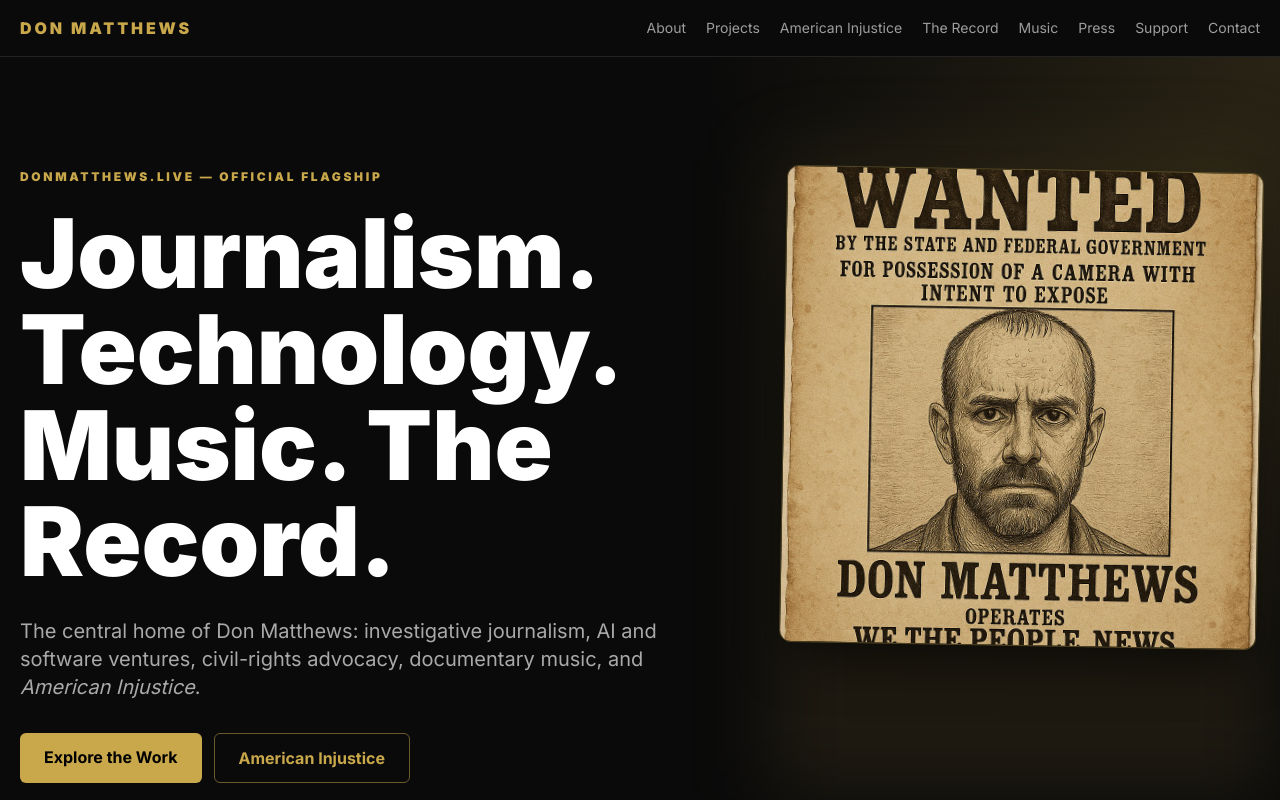
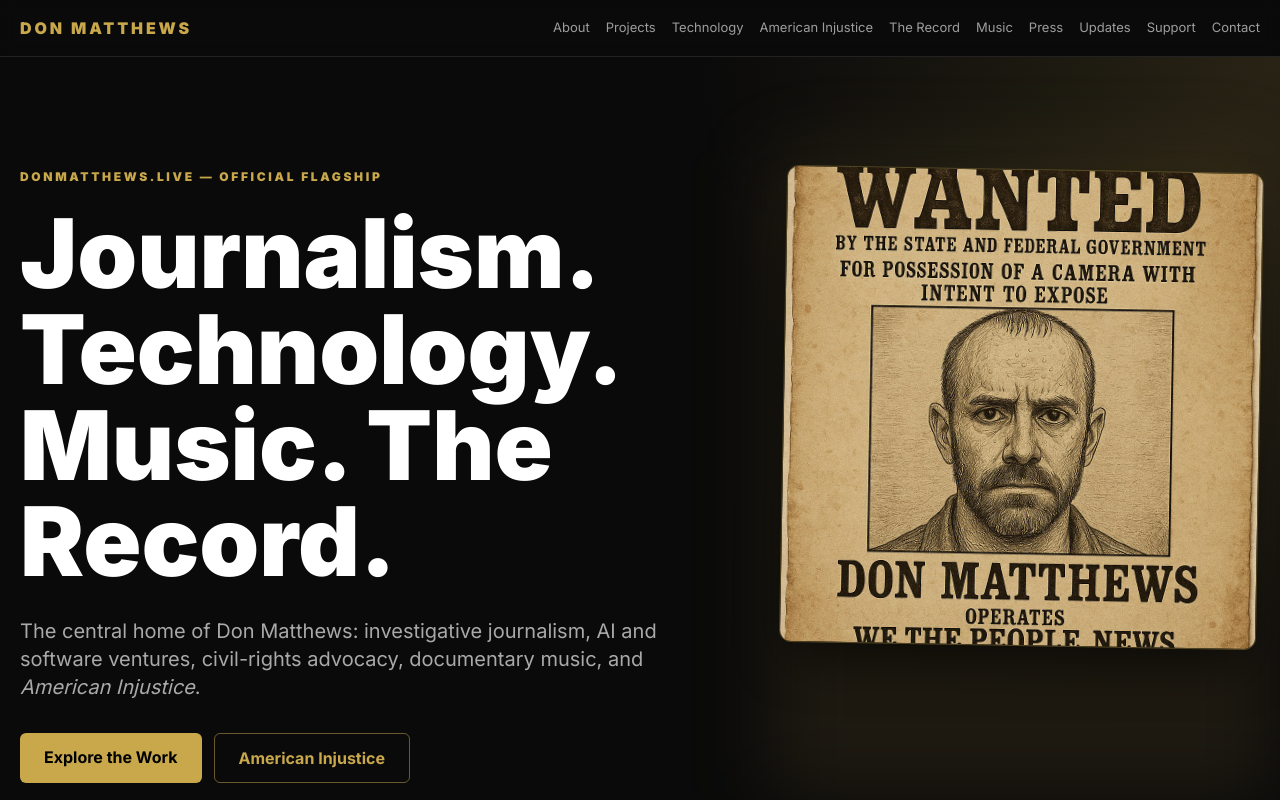
Before and after one commit to patriotnewsactivism/donmatthews-live, a Next.js app: page / in a window 1280 px wide. Shown: the top 800 px of the page. Built offline with nearby package versions, Linux system fonts and the light colour scheme.

Commit message:
Add Technology and Updates to flagship navigation

```diff
--- a/src/components/FlagshipShell.tsx
+++ b/src/components/FlagshipShell.tsx
@@ -4,10 +4,12 @@
 const nav = [
   ["About", "/about"],
   ["Projects", "/projects"],
+  ["Technology", "/technology"],
   ["American Injustice", "/american-injustice"],
   ["The Record", "/record"],
   ["Music", "/music"],
   ["Press", "/press"],
+  ["Updates", "/updates"],
   ["Support", "/support"],
   ["Contact", "/contact"],
 ] as const;
@@ -18,7 +20,7 @@
       <div className="mx-auto max-w-7xl px-5">
         <div className="flex items-center justify-between gap-6 py-4">
           <Link href="/" className="shrink-0 font-black tracking-[0.18em] text-[#c9a84c]">DON MATTHEWS</Link>
-          <nav className="hidden flex-wrap items-center justify-end gap-x-5 gap-y-2 text-sm text-white/60 lg:flex">
+          <nav className="hidden flex-wrap items-center justify-end gap-x-4 gap-y-2 text-[13px] text-white/60 lg:flex">
             {nav.map(([label, href]) => <Link key={href} href={href} className="transition hover:text-white">{label}</Link>)}
           </nav>
           <Link href="/contact" className="rounded-md border border-[#c9a84c]/40 px-3 py-2 text-xs font-bold text-[#c9a84c] lg:hidden">Contact</Link>
@@ -40,6 +42,7 @@
           <p className="mt-3 max-w-xl text-sm leading-6 text-white/45">Journalism, technology, American Injustice, documentary music, and the public record.</p>
         </div>
         <div className="flex flex-wrap gap-x-5 gap-y-2 text-sm text-white/45">
+          <Link href="/updates" className="hover:text-white">Updates</Link>
           <Link href="/privacy-policy" className="hover:text-white">Privacy</Link>
           <Link href="/terms" className="hover:text-white">Terms</Link>
           <Link href="/contact" className="hover:text-white">Contact</Link>
```
